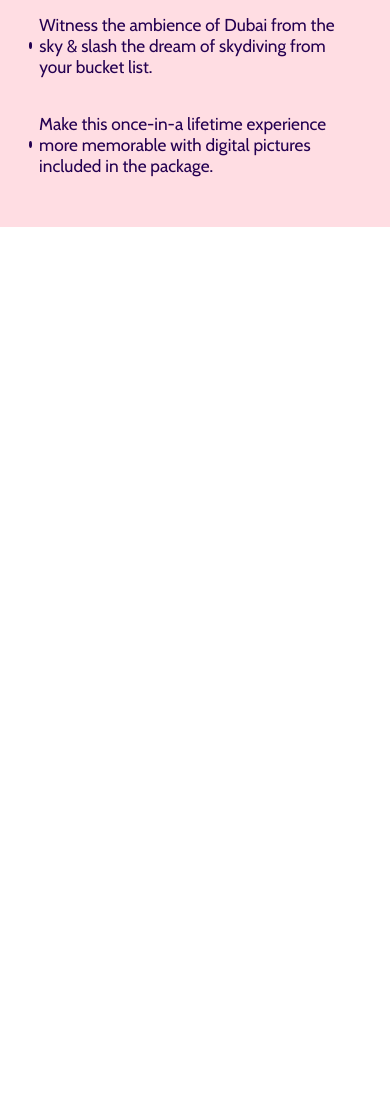
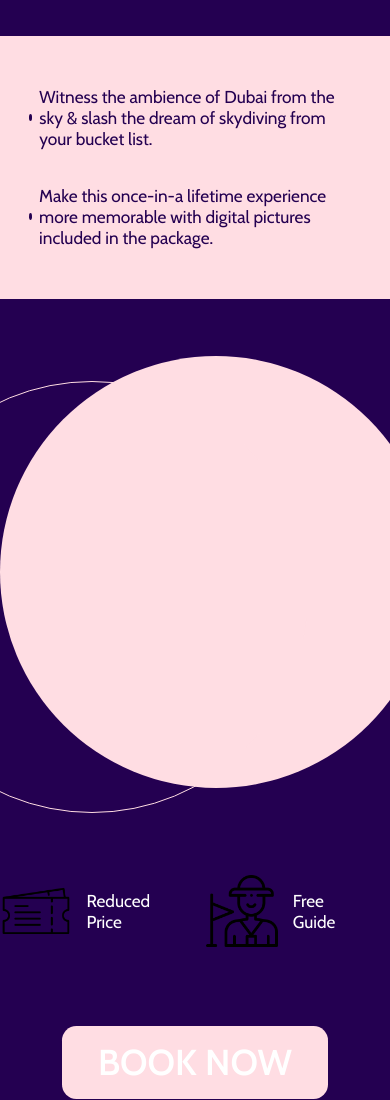
Before and after one commit to chris3evans/dubai-skydive, a website built with Parcel: page Page1/index.html in a window 390 px wide. Shown: the part 900-2000 px from the top of the page. Before the commit the page ends 1127 px from the top, so only its background shows below. Built offline with nearby package versions, Linux system fonts and the light colour scheme.

Commit message:
Project Complete - unresponsive

```diff
--- a/Page1/Page1Sass/Page1SassFolders/Page1Base/_utilities.scss
+++ b/Page1/Page1Sass/Page1SassFolders/Page1Base/_utilities.scss
@@ -17,3 +17,6 @@
 .background-pink {
   background-color: $color-light-pink;
 }
+.font-white {
+  color: white;
+}
--- /dev/null
+++ b/Page1/Page1Sass/Page1SassFolders/Page1Components/_includes-list.scss
@@ -0,0 +1,20 @@
+.book__list {
+  display: flex;
+  justify-content: center;
+  margin: 4rem 0rem;
+}
+
+.book__item {
+  display: flex;
+  align-items: center;
+
+  &:not(last-of-type) {
+    margin-right: 5rem;
+  }
+}
+
+.book__icon {
+  height: 10rem;
+  width: 10rem;
+  margin-right: 2rem;
+}
--- /dev/null
+++ b/Page1/Page1Sass/Page1SassFolders/Page1Layouts/_section-book.scss
@@ -0,0 +1,63 @@
+.section-book {
+  background-color: $color-dark-purple;
+
+  .book-image {
+    padding: 8rem 0rem;
+    position: relative;
+
+    &__container {
+      height: 60rem;
+      width: 60rem;
+      background-color: $color-light-pink;
+      border-radius: 100%;
+      margin: 0rem auto;
+      padding: 5rem 0rem;
+
+      &::after {
+        content: "";
+        display: inline-block;
+        background-color: transparent;
+        border: 0.2rem solid $color-light-pink;
+        height: 60rem;
+        width: 60rem;
+        border-radius: 100%;
+        position: absolute;
+        top: 15%;
+        right: 21%;
+      }
+    }
+  }
+
+  .book-includes {
+  }
+
+  .book-button {
+    padding: 4rem;
+    display: flex;
+    justify-content: center;
+
+    .book__button:link,
+    .book__button:visited {
+      font-size: 5rem;
+      text-transform: uppercase;
+      color: white;
+      background-color: $color-light-pink;
+      padding: 2rem 5rem;
+      border-radius: 2rem;
+      text-decoration: none;
+      margin: 3rem 0rem 20rem 0rem;
+      font-weight: 600;
+      transition: all 0.4s;
+    }
+
+    .book__button:hover {
+      transform: translateY(-0.5rem);
+      box-shadow: 0rem 1rem 3rem rgba(black, 0.6);
+    }
+
+    .book__button:active {
+      transform: translateY(0rem);
+      box-shadow: none;
+    }
+  }
+}
--- a/Page1/Page1Sass/Page1SassFolders/Page1Layouts/_section-description.scss
+++ b/Page1/Page1Sass/Page1SassFolders/Page1Layouts/_section-description.scss
@@ -5,7 +5,7 @@
 
   .description-image-container {
     background-color: $color-dark-purple;
-    padding: 10rem 0rem;
+    padding: 15rem 0rem;
     position: relative;
   }
 
@@ -26,7 +26,7 @@
     border-radius: 6rem;
     z-index: 5;
     position: absolute;
-    top: 15rem;
+    top: 20rem;
     left: -15rem;
   }
 }
--- a/Page1/Page1Sass/page1Main.scss
+++ b/Page1/Page1Sass/page1Main.scss
@@ -7,7 +7,9 @@
 @import "Page1SassFolders/Page1Base/utilities";
 
 @import "Page1SassFolders/Page1Components/description-list";
+@import "Page1SassFolders/Page1Components/includes-list";
 
+@import "Page1SassFolders/Page1Layouts/section-book";
 @import "Page1SassFolders/Page1Layouts/section-description";
 @import "Page1SassFolders/Page1Layouts/grid";
 @import "Page1SassFolders/Page1Layouts/section-hero";
--- a/Page1/index.html
+++ b/Page1/index.html
@@ -63,5 +63,31 @@
     </div>
 
     <!--BOOK NOW SECTION-->
+    <div class="section-book">
+      <!--SET CITY SKYLINE IMAGE AS BACKGROUND FOR THIS DIV-->
+      <div class="book-image">
+        <div class="book-image__container">
+          <!--PARACHUTE IMAGE GOES HERE-->
+        </div>
+      </div>
+
+      <div class="book-includes">
+        <ul class="book__list">
+          <li class="book__item">
+            <img class="book__icon" src="../Images/ticket.png" />
+            <p class="main-text font-white">Reduced Price</p>
+          </li>
+
+          <li class="book__item">
+            <img class="book__icon" src="../Images/guide.png" />
+            <p class="main-text font-white">Free Guide</p>
+          </li>
+        </ul>
+      </div>
+
+      <div class="book-button">
+        <a class="book__button" href="../Page2/page2.html">Book now</a>
+      </div>
+    </div>
   </body>
 </html>
```
Also changed, not shown: Page1/Page1Sass/page1Main.css, 1 other file.
